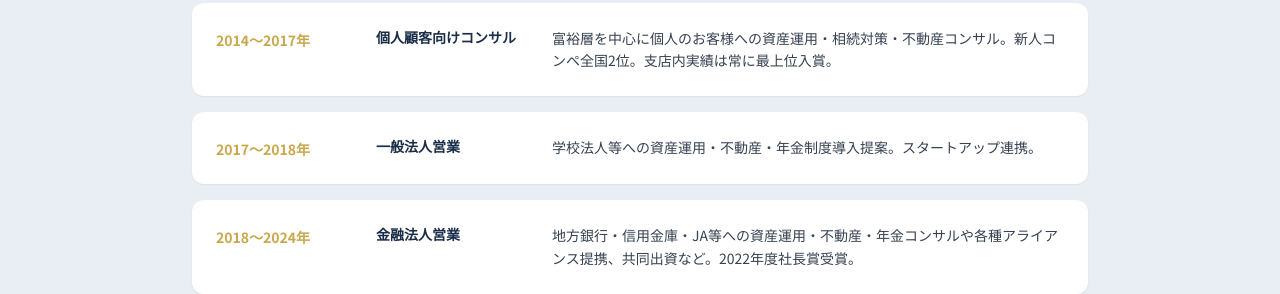
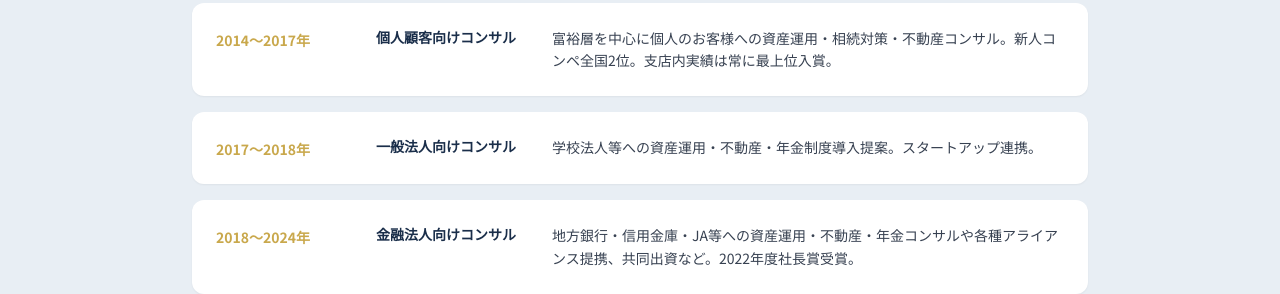
Before and after one commit to tanima3232-eng/bulltalk, a Next.js app: page /about in a window 1280 px wide. Shown: the part 2700-2994 px from the top of the page. Built offline with nearby package versions, Linux system fonts and the light colour scheme.

Commit message:
fix: 一般法人営業→一般法人向けコンサル、金融法人営業→金融法人向けコンサルに変更

```diff
--- a/app/about/page.tsx
+++ b/app/about/page.tsx
@@ -17,12 +17,12 @@ const career = [
   },
   {
     period: "2017〜2018年",
-    area: "一般法人営業",
+    area: "一般法人向けコンサル",
     detail: "学校法人等への資産運用・不動産・年金制度導入提案。スタートアップ連携。",
   },
   {
     period: "2018〜2024年",
-    area: "金融法人営業",
+    area: "金融法人向けコンサル",
     detail: "地方銀行・信用金庫・JA等への資産運用・不動産・年金コンサルや各種アライアンス提携、共同出資など。2022年度社長賞受賞。",
   },
   {
```
